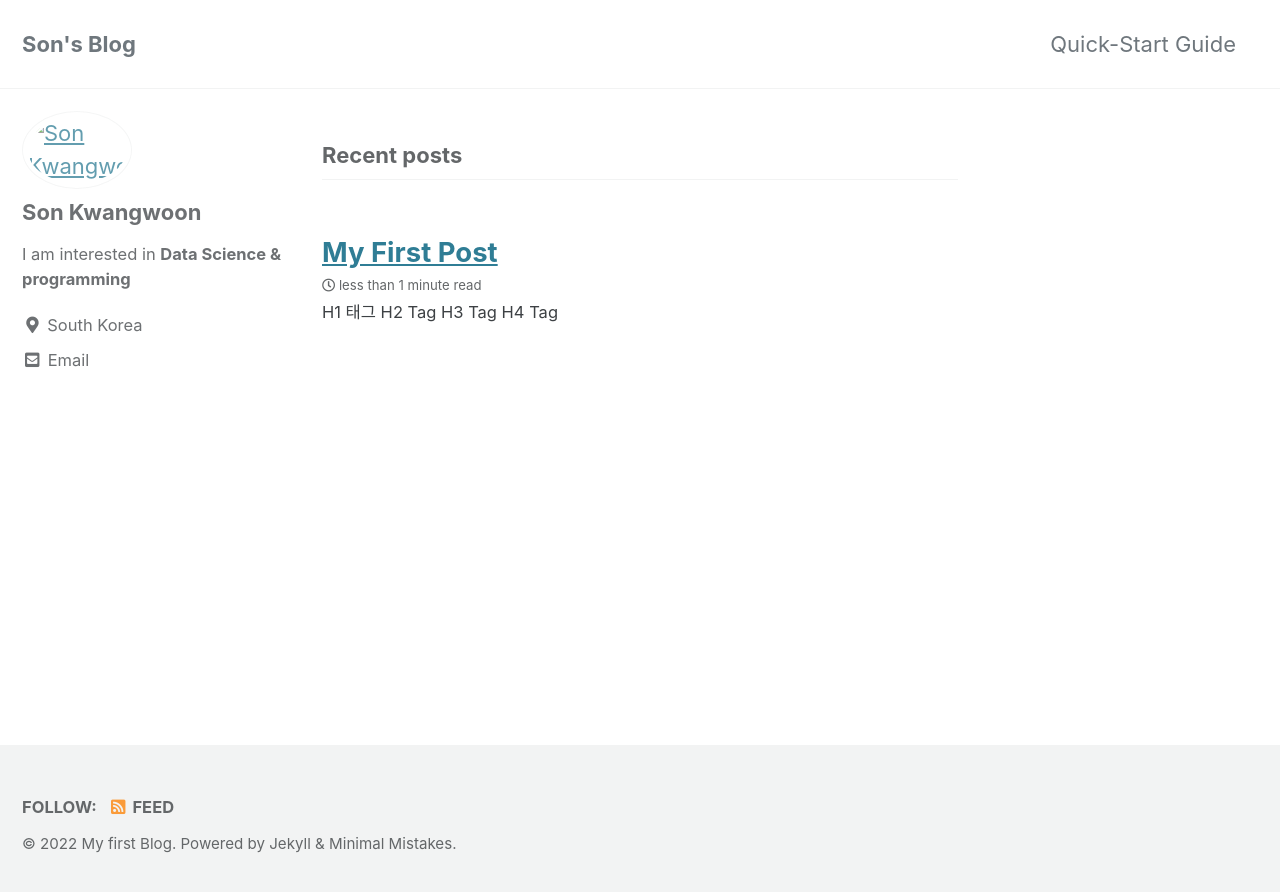
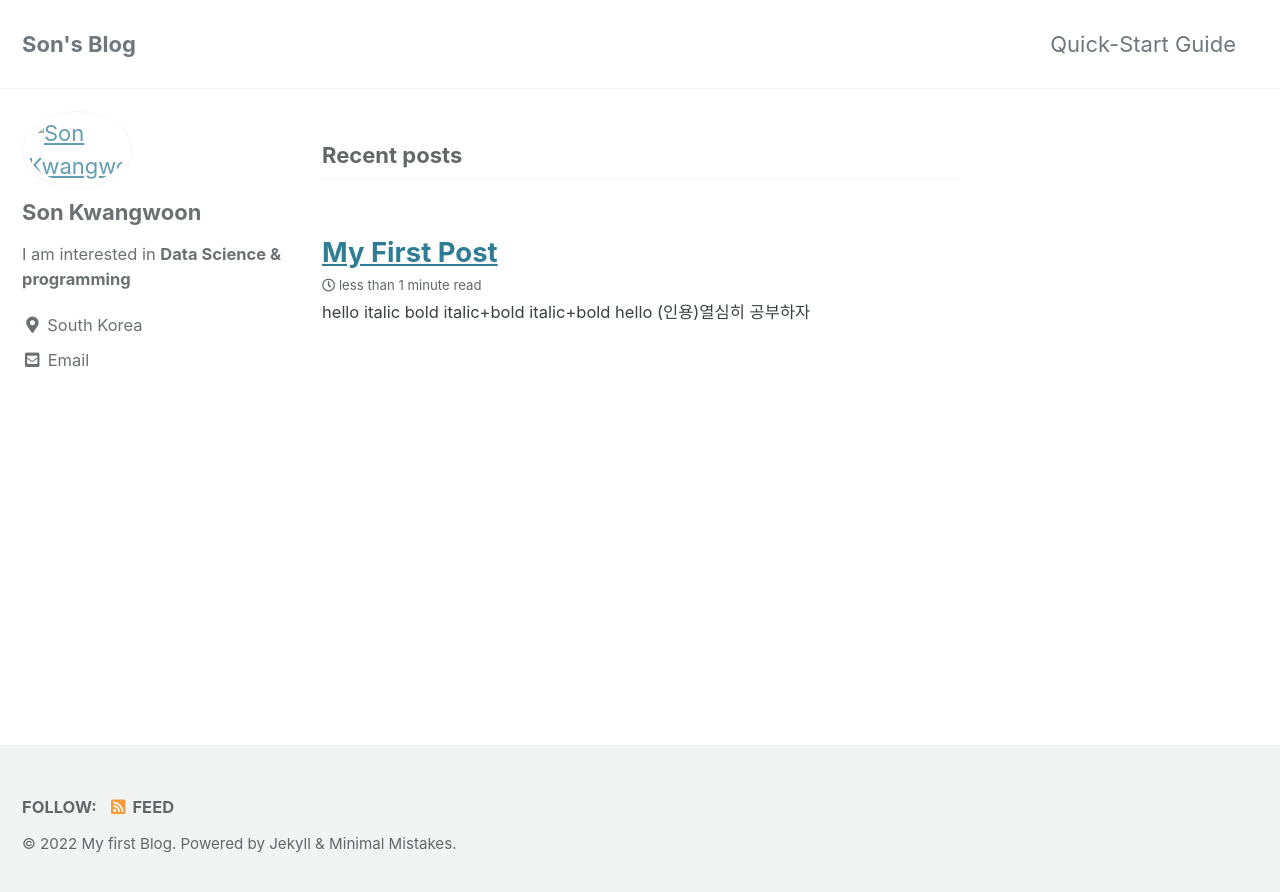
Before and after one commit to imyours241/imyours241.github.io, a Jekyll site: the page built from index.html, in a window 1280 px wide. Shown: the top 892 px of the page. Built offline with Jekyll 4.4.1, drawn with Linux system fonts in a browser that asks for light colours; cached includes are drawn as plain includes; the list of posts is cut into pages by our own code.

Commit message:
Blog start 4

```diff
--- a/_posts/2022-01-08-hello.md
+++ b/_posts/2022-01-08-hello.md
@@ -1,16 +1,11 @@
 ---
 title : "My First Post"
 category :
-    - hello
+    - test
 tag :
-    - hello
+    - test
 toc : true
 ---
-
-# H1 태그
-## H2 Tag
-### H3 Tag
-#### H4 Tag
 
 *hello*
 _italic_
```
